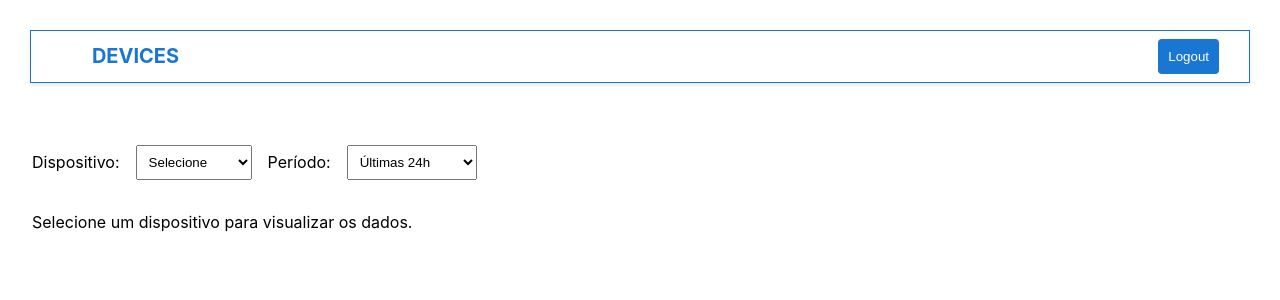
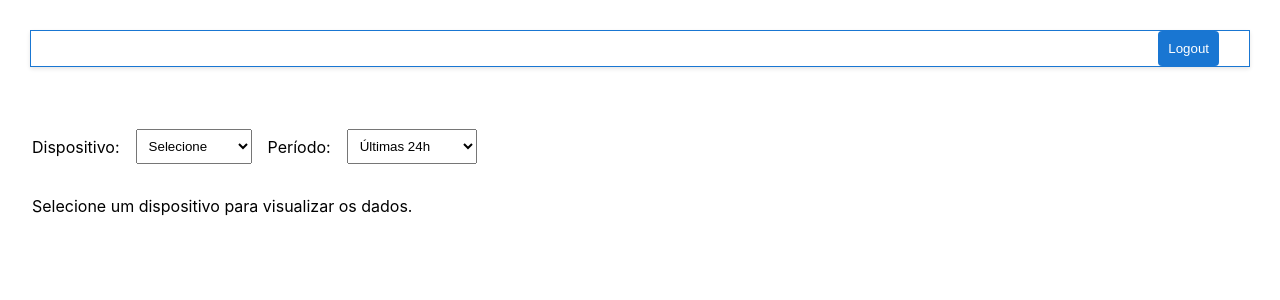
Before and after one commit to sbernardoDavi/-exame-fullstack-setembro-dtlabs-2025, a React (Create React App) app: page /devices in a window 1280 px wide. Shown: the top 300 px of the page. Built offline with nearby package versions, Linux system fonts and the light colour scheme; sample sign-in values are in the browser's storage.

Commit message:
feat: remocao do title devices.

```diff
--- a/src/components/Devices/devices.tsx
+++ b/src/components/Devices/devices.tsx
@@ -41,7 +41,7 @@ const DevicePage: React.FC = () => {
 
   return (
     <div className="page-container">
-      <Header onLogout={handleLogout} title='DEVICES' />
+      <Header onLogout={handleLogout}/>
       <main className="dispositivos-content">
 
         <div className="filters">
```
